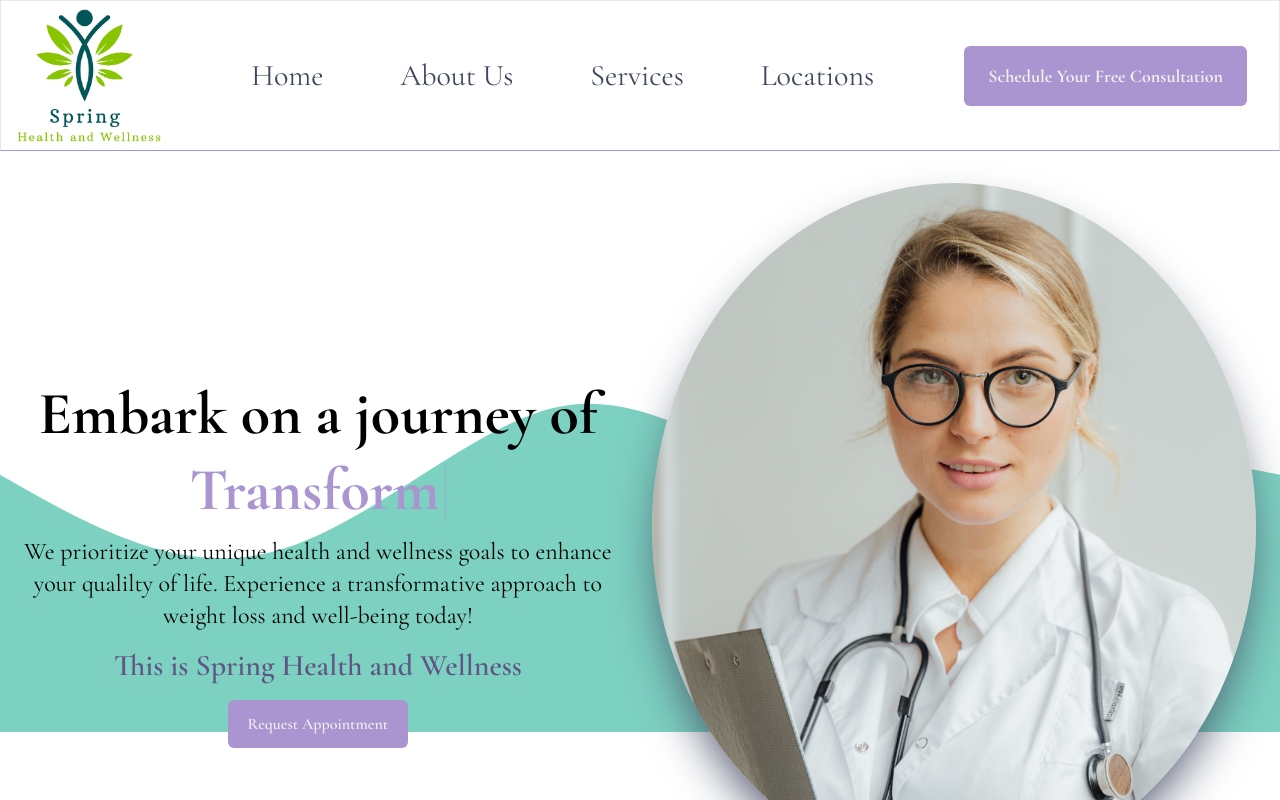
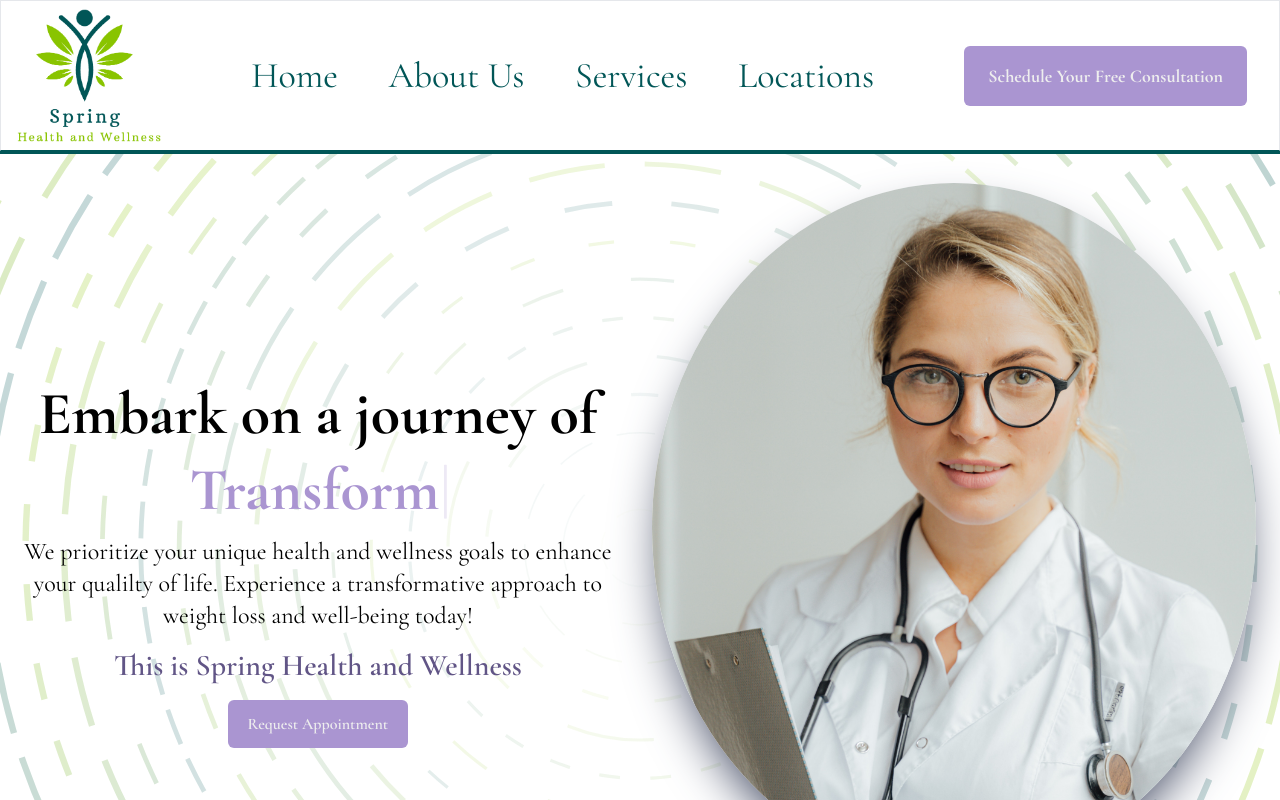
Before and after one commit to amarrero10/aesthetic-medical-website, a React (Create React App) app in the folder frontend/: page / in a window 1280 px wide. Shown: the top 800 px of the page. Built offline with nearby package versions, Linux system fonts and the light colour scheme; no server answers.

Commit message:
Work on background colors

```diff
--- a/frontend/src/components/Footer.jsx
+++ b/frontend/src/components/Footer.jsx
@@ -4,7 +4,7 @@ import { Link } from "react-router-dom/cjs/react-router-dom.min";
 
 function Footer() {
   return (
-    <div className=" bg-greenTeal text-navy text-2xl">
+    <div className=" bg-[#015657] text-[#fff] text-2xl">
       <div className="flex flex-col items-center my-4">
         <div className="flex items-center mt-3 ">
           <a href="tel:727-548-6100p208" className="flex items-center text-2xl mb-6">
--- a/frontend/src/components/HomePage.jsx
+++ b/frontend/src/components/HomePage.jsx
@@ -9,6 +9,7 @@ import { BsPersonVideo3 } from "react-icons/bs";
 import TestimonialSlider from "./Testimonials/TestimonialSlider";
 import Footer from "./Footer";
 import { motion, useScroll } from "framer-motion";
+import { ReactComponent as Vortex } from "../assets/vortex.svg";
 
 const fadeInAnimationVariant = {
   initial: {
@@ -26,7 +27,7 @@ function HomePage() {
   return (
     <>
       <motion.div
-        className="hidden sm:block bg-periwinkle fixed top-20 left-0 right-0 h-2 origin-[0%]"
+        className="hidden sm:block bg-[#015657] fixed top-[146px] left-0 right-0 h-2 origin-[0%]"
         style={{ scaleX: scrollYProgress }}
       />
       <div className="sm:mt-36 max-w-[2000px] mx-auto">
@@ -39,23 +40,8 @@ function HomePage() {
           }}
           className=" absolute w-full min-[2000px]:w-[78.55%] -z-10 sm:top-52 top-[610px] "
         >
-          <svg
-            width="100%"
-            height="100%"
-            id="svg"
-            viewBox="0 0 1440 590"
-            xmlns="http://www.w3.org/2000/svg"
-            class="transition duration-300 ease-in-out delay-150"
-          >
-            <path
-              d="M 0,600 C 0,600 0,300 0,300 C 99.55980861244021,357.11961722488036 199.11961722488041,414.2392344497608 306,387 C 412.8803827751196,359.7607655502392 527.0813397129187,248.1626794258373 622,225 C 716.9186602870813,201.8373205741627 792.5550239234449,267.11004784689 887,287 C 981.4449760765551,306.88995215311 1094.6985645933014,281.3971291866029 1190,276 C 1285.3014354066986,270.6028708133971 1362.6507177033493,285.30143540669854 1440,300 C 1440,300 1440,0 1440,0 L 1440,600 Z"
-              stroke="none"
-              stroke-width="0"
-              fill="#7dd1c1"
-              fill-opacity="1"
-              class="transition-all duration-300 ease-in-out delay-150 path-0"
-            ></path>
-          </svg>
+          <Vortex className=" sm:-mt-[300px] -mt-[620px] h-[600px] sm:h-full w-full mix-blend-color-dodge opacity-30" />
+          {/* 2xl:w-[1120px] -mt-[262px] */}
         </motion.div>
         <div>
           <div className="sm:flex grid gap-5 sm:gap-0 w-screen sm:w-full p-2 justify-center items-center sm:h-[800px]">
@@ -143,7 +129,7 @@ function HomePage() {
               </button>
             </Link>
           </div>
-          <div>
+          <div className=" bg-[#fff] h-[600px] -mt-10">
             <motion.h2
               variants={fadeInAnimationVariant}
               initial="initial"
@@ -151,7 +137,7 @@ function HomePage() {
               viewport={{
                 once: true,
               }}
-              className=" text-center mt-10 mb-8 text-4xl sm:text-6xl font-bold"
+              className=" text-center mt-10 mb-8 text-4xl pt-10 sm:text-6xl font-bold"
             >
               Services
             </motion.h2>
--- a/frontend/src/components/Navigation.jsx
+++ b/frontend/src/components/Navigation.jsx
@@ -45,7 +45,7 @@ function Navigation() {
   return (
     <>
       {/* Mobile Menu */}
-      <div className="flex justify-between items-center sm:hidden relative border-b-[1px] border-b-periwinkle py-3">
+      <div className="flex justify-between items-center sm:hidden relative border-b-[1px] bg-[#fff] border-b-periwinkle py-3">
         <Link to="/" className="" onClick={closeMenu}>
           <img className=" h-14 pl-2" src={logo} alt="logo for Spring Health and Wellness"></img>
         </Link>
@@ -63,13 +63,13 @@ function Navigation() {
       </div>
 
       {isOpen && (
-        <div className="bg-darkpurple text-offWhite py-4 px-2 sm:hidden absolute w-screen text-2xl z-10">
+        <div className="bg-[#015657] text-offWhite py-4 px-2 sm:hidden absolute w-screen text-2xl z-10">
           {/* Main Navigation Links */}
           <ul className="space-y-2">
             <Link to="/" onClick={closeMenu}>
               <li className="pb-1">Home</li>
             </Link>
-            <hr className=" text-periwinkle py-3" />
+            <hr className=" text-[#015657] py-3" />
             <Link to="/about" onClick={closeMenu}>
               <li>About</li>
             </Link>
@@ -146,13 +146,13 @@ function Navigation() {
       {/* End Mobile Menu */}
 
       {/* DESKTOP MENU */}
-      <div className="hidden sm:flex sm:items-center sm:justify-between sm:px-4 sm:py-2 top-0 fixed w-screen z-30 border-[1px] bg-[#FFFFFF] border-b-periwinkle">
+      <div className="hidden sm:flex sm:items-center sm:justify-between sm:px-4 sm:py-2 top-0 fixed w-screen z-30 border-[1px] bg-[#FFFFFF] border-b-[#015657]">
         <div>
           <Link to="/">
             <img className="w-36" src={logo} alt="logo for Spring Health and Wellness"></img>
           </Link>
         </div>
-        <div className="flex w-1/2 justify-between text-navy text-3xl ">
+        <div className="flex w-1/2 justify-between text-[#015657] text-4xl ">
           <Link to="/" onClick={handleScrollToTop}>
             <p className="hover:underline">Home</p>
           </Link>
```
Also changed, not shown: frontend/src/assets/vortex.svg (added).
